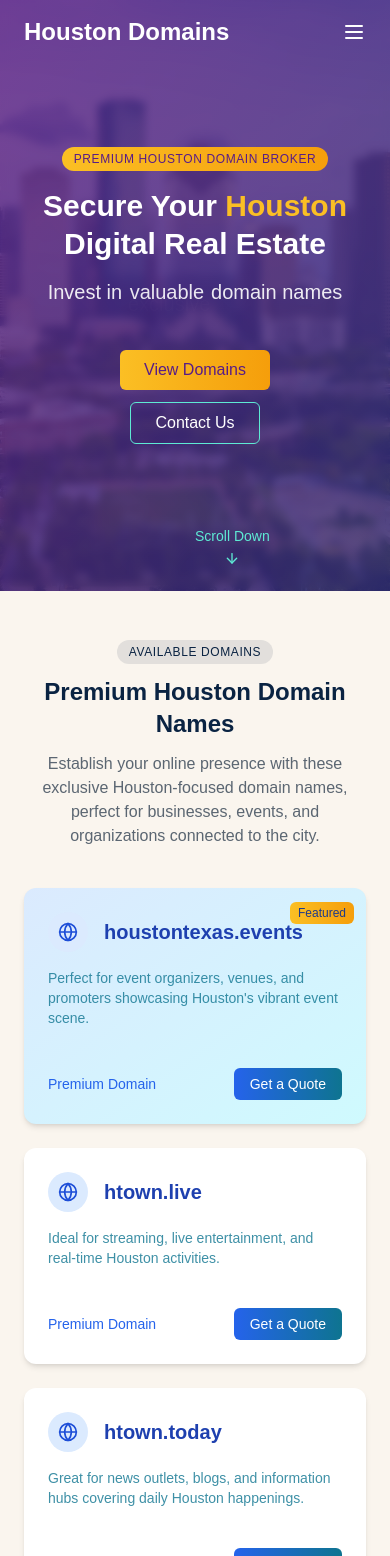
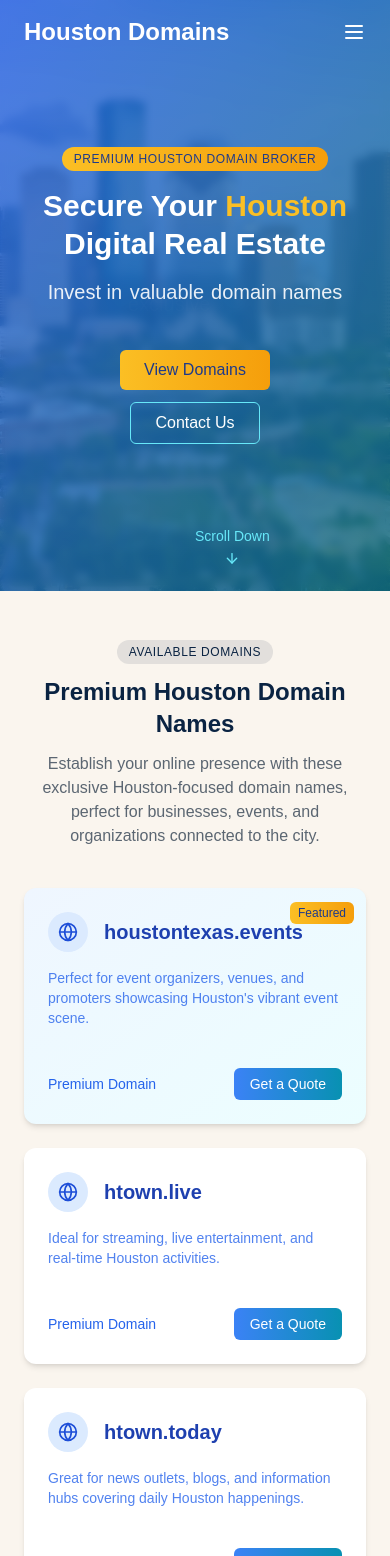
Before and after one commit to weswalz/htx-domain-hub, a React (Vite) app: page / in a window 390 px wide. Shown: the top 1556 px of the page. Built offline with nearby package versions, Linux system fonts and the light colour scheme.

Commit message:
Update code based on prompt
The code was updated based on the user's prompt.

```diff
--- a/src/components/DomainCard.tsx
+++ b/src/components/DomainCard.tsx
@@ -16,7 +16,7 @@ const DomainCard = ({ domain, description, featured = false }: DomainCardProps)
     <div
       className={cn(
         "domain-card group",
-        featured ? "md:col-span-2 bg-gradient-to-br from-blue-100 to-cyan-100" : "",
+        featured ? "md:col-span-2 bg-gradient-to-br from-blue-50 to-cyan-50" : "",
         isHovered ? "transform scale-[1.02]" : ""
       )}
       onMouseEnter={() => setIsHovered(true)}
@@ -40,7 +40,7 @@ const DomainCard = ({ domain, description, featured = false }: DomainCardProps)
       </div>
 
       {description && (
-        <p className="text-cyan-700/80 mb-6 text-sm">
+        <p className="text-blue-600/80 mb-6 text-sm">
           {description}
         </p>
       )}
@@ -53,7 +53,7 @@ const DomainCard = ({ domain, description, featured = false }: DomainCardProps)
           <button
             className={cn(
               "relative px-4 py-1.5 text-sm font-medium rounded-md overflow-hidden transition-all duration-300",
-              "bg-gradient-to-r from-blue-600 to-cyan-700 text-white",
+              "bg-gradient-to-r from-blue-500 to-cyan-600 text-white",
               "after:absolute after:inset-0 after:bg-gradient-to-r after:from-amber-400 after:to-amber-500 after:text-blue-900 after:flex after:items-center after:justify-center after:content-['Inquire'] after:translate-y-full after:hover:translate-y-0 after:transition-transform after:duration-300"
             )}
           >
--- a/src/components/Footer.tsx
+++ b/src/components/Footer.tsx
@@ -4,7 +4,7 @@ import { ArrowRight } from "lucide-react";
 
 const Footer = () => {
   return (
-    <footer className="bg-gradient-to-br from-blue-800 to-cyan-900 text-white py-16">
+    <footer className="bg-gradient-to-br from-blue-600 to-cyan-700 text-white py-16">
       <div className="max-w-7xl mx-auto px-6 md:px-12">
         <div className="grid grid-cols-1 md:grid-cols-2 gap-12">
           <div>
@@ -19,22 +19,22 @@ const Footer = () => {
             <ul className="space-y-4">
               <li>
                 <a href="#domains" className="text-white/80 hover:text-amber-300 transition-colors duration-300 flex items-center">
-                  <ArrowRight className="h-4 w-4 mr-2 text-teal-300" /> Available Domains
+                  <ArrowRight className="h-4 w-4 mr-2 text-cyan-300" /> Available Domains
                 </a>
               </li>
               <li>
                 <a href="#contact" className="text-white/80 hover:text-amber-300 transition-colors duration-300 flex items-center">
-                  <ArrowRight className="h-4 w-4 mr-2 text-teal-300" /> Contact Us
+                  <ArrowRight className="h-4 w-4 mr-2 text-cyan-300" /> Contact Us
                 </a>
               </li>
               <li>
                 <a href="#" className="text-white/80 hover:text-amber-300 transition-colors duration-300 flex items-center">
-                  <ArrowRight className="h-4 w-4 mr-2 text-teal-300" /> Domain FAQs
+                  <ArrowRight className="h-4 w-4 mr-2 text-cyan-300" /> Domain FAQs
                 </a>
               </li>
               <li>
                 <a href="#" className="text-white/80 hover:text-amber-300 transition-colors duration-300 flex items-center">
-                  <ArrowRight className="h-4 w-4 mr-2 text-teal-300" /> Privacy Policy
+                  <ArrowRight className="h-4 w-4 mr-2 text-cyan-300" /> Privacy Policy
                 </a>
               </li>
             </ul>
--- a/src/components/HeroSection.tsx
+++ b/src/components/HeroSection.tsx
@@ -21,7 +21,7 @@ const HeroSection = () => {
     <section className="relative w-full h-[70vh] overflow-hidden">
       {/* Hero Background */}
       <div className="absolute inset-0 z-0">
-        <div className="absolute inset-0 bg-gradient-to-br from-purple-900/80 to-indigo-900/80 backdrop-filter backdrop-blur-sm z-10"></div>
+        <div className="absolute inset-0 bg-gradient-to-br from-blue-600/80 to-cyan-700/80 backdrop-filter backdrop-blur-sm z-10"></div>
         <img
           src="/lovable-uploads/2bb8bdd1-164f-4096-858f-4a67d321f71b.png"
           alt="Houston Skyline"
@@ -36,7 +36,7 @@ const HeroSection = () => {
       {/* Content Container */}
       <div className="relative z-20 flex flex-col items-center justify-center h-full px-6 text-white text-center">
         <div className={cn("transition-all duration-1000", isLoaded ? "opacity-100 translate-y-0" : "opacity-0 translate-y-10")}>
-          <span className="inline-block px-3 py-1 mb-4 text-xs font-medium tracking-wider uppercase bg-gradient-to-r from-amber-400 to-amber-500 text-purple-900 rounded-full animate-fade-in">
+          <span className="inline-block px-3 py-1 mb-4 text-xs font-medium tracking-wider uppercase bg-gradient-to-r from-amber-400 to-amber-500 text-blue-900 rounded-full animate-fade-in">
             Premium Houston Domain Broker
           </span>
 
@@ -71,13 +71,13 @@ const HeroSection = () => {
           <div className="flex flex-col sm:flex-row justify-center items-center space-y-3 sm:space-y-0 sm:space-x-4 mt-4 animate-fade-in delay-300">
             <a
               href="#domains"
-              className="px-6 py-2 bg-gradient-to-r from-amber-400 to-amber-500 text-purple-900 font-medium rounded-md transition-all duration-300 hover:shadow-lg hover:opacity-90"
+              className="px-6 py-2 bg-gradient-to-r from-amber-400 to-amber-500 text-blue-900 font-medium rounded-md transition-all duration-300 hover:shadow-lg hover:opacity-90"
             >
               View Domains
             </a>
             <a
               href="#contact"
-              className="px-6 py-2 bg-transparent border border-teal-300 text-white font-medium rounded-md transition-all duration-300 hover:bg-teal-300/10"
+              className="px-6 py-2 bg-transparent border border-cyan-300 text-white font-medium rounded-md transition-all duration-300 hover:bg-cyan-300/10"
             >
               Contact Us
             </a>
@@ -87,7 +87,7 @@ const HeroSection = () => {
         <div className="absolute bottom-6 left-1/2 transform -translate-x-1/2 animate-float">
           <a
             href="#domains"
-            className="flex flex-col items-center text-teal-300 hover:text-white transition-colors duration-300"
+            className="flex flex-col items-center text-cyan-300 hover:text-white transition-colors duration-300"
           >
             <span className="text-sm mb-1">Scroll Down</span>
             <ArrowDown className="h-4 w-4" />
--- a/src/components/Navbar.tsx
+++ b/src/components/Navbar.tsx
@@ -34,7 +34,7 @@ const Navbar = () => {
           href="#"
           className={cn(
             "text-2xl font-display font-bold transition-colors duration-300",
-            isScrolled ? "text-blue-800" : "text-white"
+            isScrolled ? "text-blue-700" : "text-white"
           )}
         >
           Houston Domains
@@ -46,7 +46,7 @@ const Navbar = () => {
             href="#domains"
             className={cn(
               "font-medium transition-all duration-300 hover:text-amber-400",
-              isScrolled ? "text-cyan-700" : "text-white"
+              isScrolled ? "text-blue-600" : "text-white"
             )}
           >
             Domains
@@ -55,7 +55,7 @@ const Navbar = () => {
             href="#contact"
             className={cn(
               "font-medium transition-all duration-300 hover:text-amber-400",
-              isScrolled ? "text-cyan-700" : "text-white"
+              isScrolled ? "text-blue-600" : "text-white"
             )}
           >
             Contact
@@ -74,14 +74,14 @@ const Navbar = () => {
             <X
               className={cn(
                 "w-6 h-6 transition-colors duration-300",
-                isScrolled ? "text-blue-800" : "text-white"
+                isScrolled ? "text-blue-700" : "text-white"
               )}
             />
           ) : (
             <Menu
               className={cn(
                 "w-6 h-6 transition-colors duration-300",
-                isScrolled ? "text-blue-800" : "text-white"
+                isScrolled ? "text-blue-700" : "text-white"
               )}
             />
           )}
@@ -98,14 +98,14 @@ const Navbar = () => {
         <div className="flex flex-col px-6 space-y-4">
           <a
             href="#domains"
-            className="font-medium text-cyan-700 hover:text-blue-800"
+            className="font-medium text-blue-600 hover:text-blue-800"
             onClick={() => setIsMobileMenuOpen(false)}
           >
             Domains
           </a>
           <a
             href="#contact"
-            className="font-medium text-cyan-700 hover:text-blue-800"
+            className="font-medium text-blue-600 hover:text-blue-800"
             onClick={() => setIsMobileMenuOpen(false)}
           >
             Contact
--- a/src/index.css
+++ b/src/index.css
@@ -14,13 +14,13 @@
     --popover: 0 0% 100%;
     --popover-foreground: 222.2 84% 4.9%;
 
-    --primary: 200 85% 45%;
+    --primary: 210 85% 45%;
     --primary-foreground: 210 20% 98%;
 
     --secondary: 35 95% 65%;
-    --secondary-foreground: 200 47.4% 30%;
+    --secondary-foreground: 210 47.4% 30%;
 
-    --muted: 200 40% 96.1%;
+    --muted: 210 40% 96.1%;
     --muted-foreground: 215.4 16.3% 46.9%;
 
     --accent: 190 90% 50%;
@@ -118,7 +118,7 @@ html {
 
 /* New vibrant background styles */
 .bg-gradient-blue {
-  @apply bg-gradient-to-br from-blue-600 to-cyan-800;
+  @apply bg-gradient-to-br from-blue-500 to-cyan-600;
 }
 
 .bg-gradient-amber {
```
